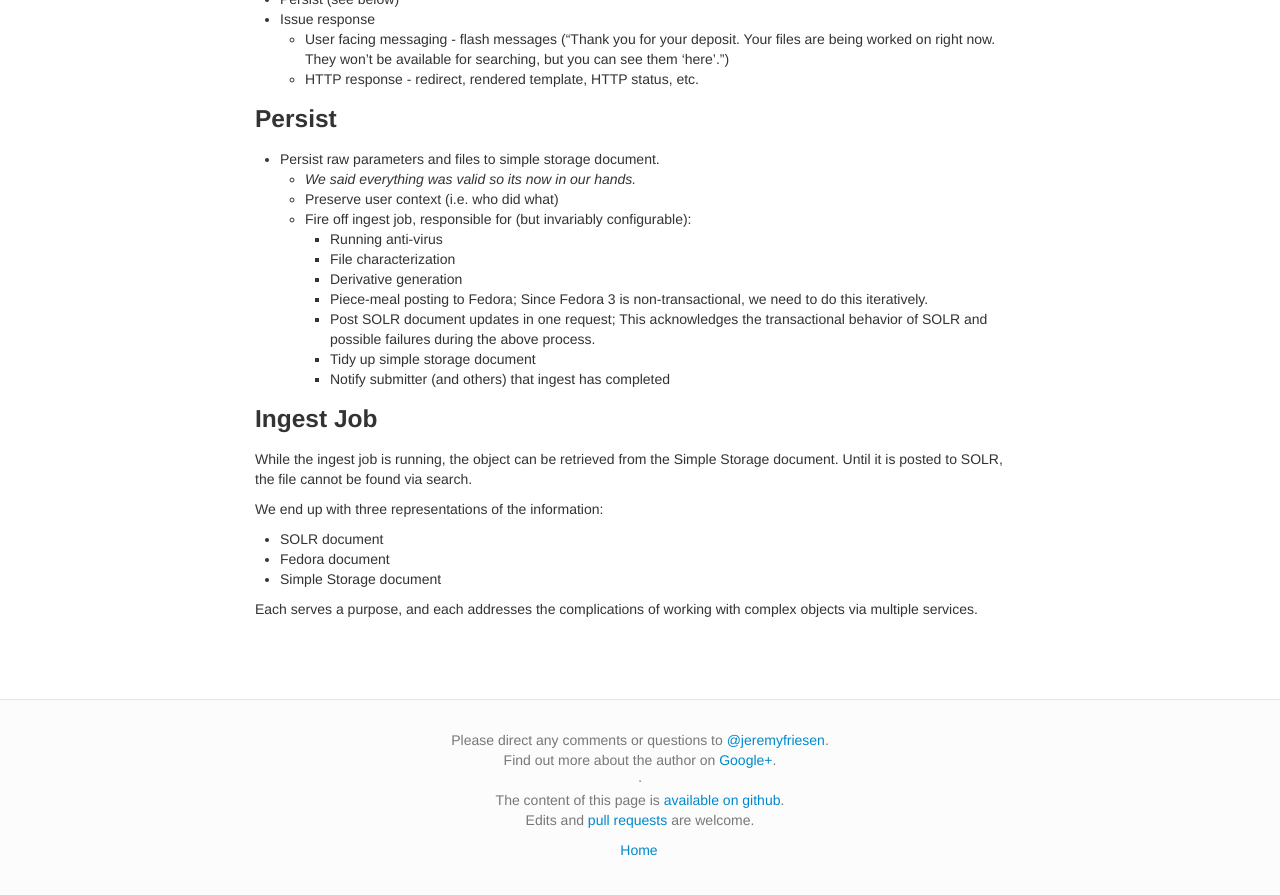
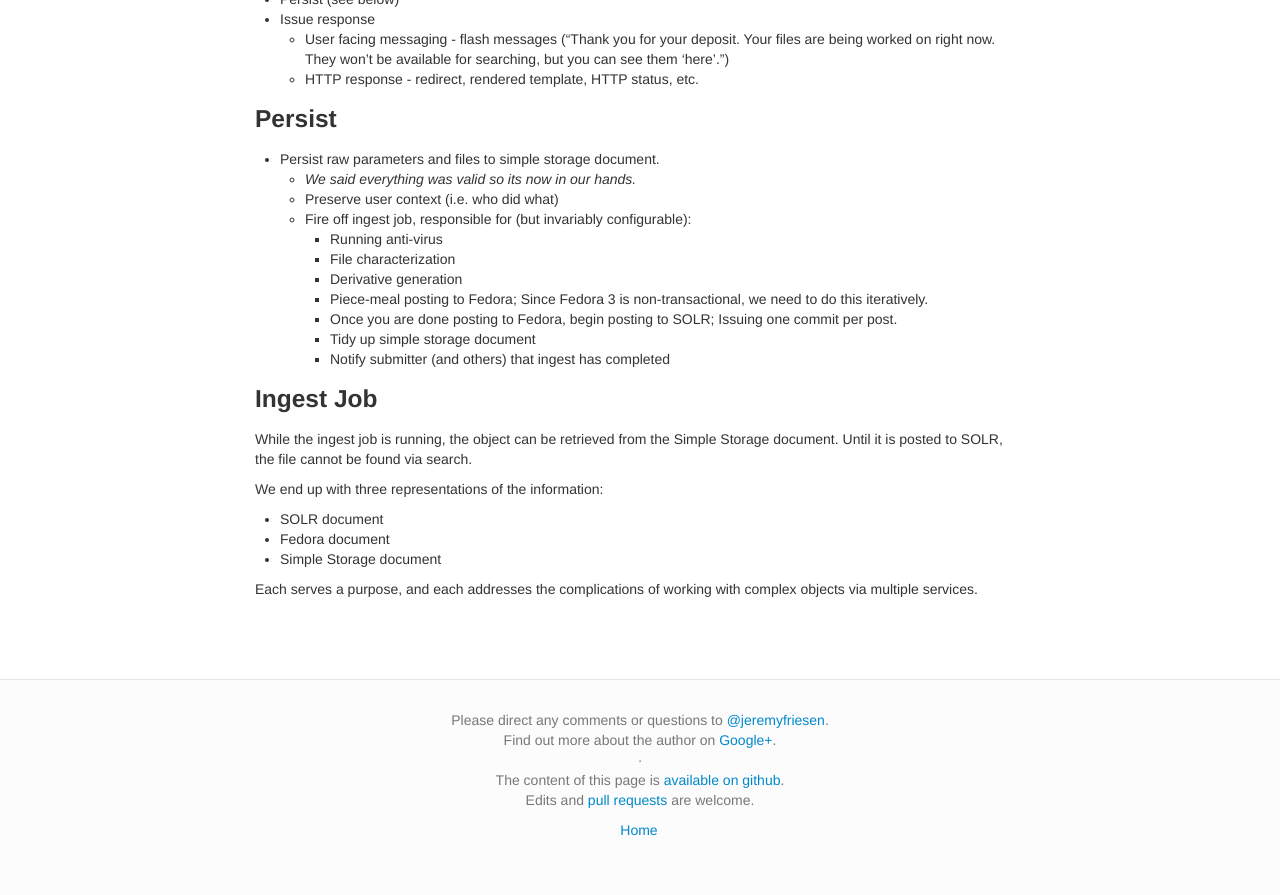
Before and after one commit to terrellt/ndlib.github.io, a Jekyll site: the page built from _posts/2014-04-28-addressing-a-primary-concern-with-the-ui-based-deposit.md, in a window 1280 px wide and 900 px high, scrolled down 773 px. Shown: the top 895 px of the window. Built offline with Jekyll 4.4.1, drawn with Linux system fonts in a browser that asks for light colours; Markdown is read by kramdown in place of the engine named in the settings.

Commit message:
Updating SOLR handling based on conversation

```diff
--- a/_posts/2014-04-28-addressing-a-primary-concern-with-the-ui-based-deposit.md
+++ b/_posts/2014-04-28-addressing-a-primary-concern-with-the-ui-based-deposit.md
@@ -56,7 +56,7 @@ Consider the following simple POST request: `https://curate.nd.edu/concern/artic
     * File characterization
     * Derivative generation
     * Piece-meal posting to Fedora; Since Fedora 3 is non-transactional, we need to do this iteratively.
-    * Post SOLR document updates in one request; This acknowledges the transactional behavior of SOLR and possible failures during the above process.
+    * Once you are done posting to Fedora, begin posting to SOLR; Issuing one commit per post.
     * Tidy up simple storage document
     * Notify submitter (and others) that ingest has completed
 
```
